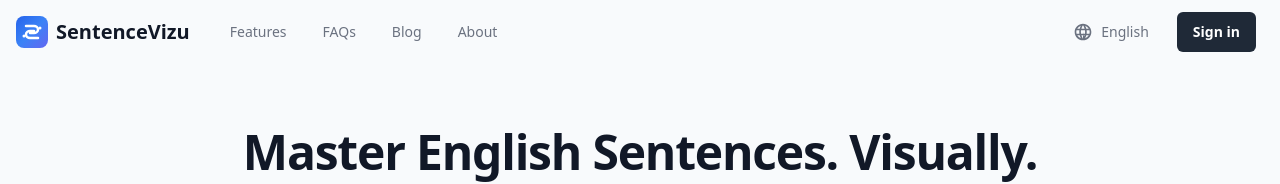
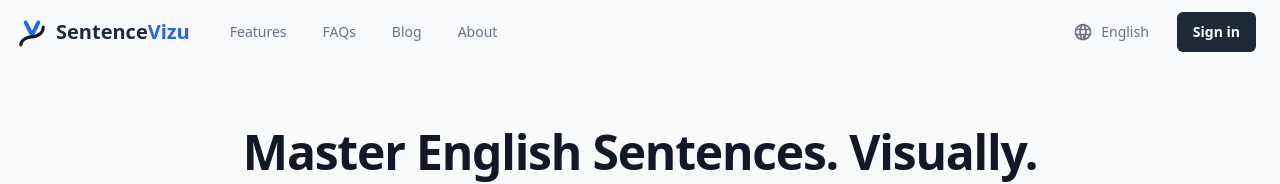
Before and after one commit to bingyanglu/Sentence-Vizu, a Next.js app: page / in a window 1280 px wide. Shown: the top 184 px of the page. Built offline with nearby package versions, Linux system fonts and the light colour scheme.

Commit message:
在布局中添加图标配置，更新主页按钮的无障碍标签，扩展网站地图以包含博客路由，并优化 Logo 组件以支持文本显示。

```diff
--- /dev/null
+++ b/app/blog/page.tsx
@@ -0,0 +1,45 @@
+import type { Metadata } from 'next'
+
+export const metadata: Metadata = {
+  title: 'Blog | SentenceVizu',
+  description: 'Read about sentence diagramming, grammar tips, and language learning insights from the SentenceVizu team.',
+}
+
+export default function BlogPage() {
+  return (
+    <div className="min-h-screen bg-gray-50">
+      <div className="max-w-4xl mx-auto px-4 py-16">
+        <div className="text-center mb-12">
+          <h1 className="text-4xl font-bold text-gray-900 mb-4">
+            SentenceVizu Blog
+          </h1>
+          <p className="text-xl text-gray-600 max-w-2xl mx-auto">
+            Explore grammar insights, sentence diagramming tips, and language learning resources.
+          </p>
+        </div>
+
+        <div className="bg-white rounded-lg shadow-sm p-8 text-center">
+          <div className="mb-6">
+            <div className="mx-auto flex items-center justify-center h-16 w-16 rounded-full bg-blue-100">
+              <svg className="h-8 w-8 text-blue-600" fill="none" stroke="currentColor" viewBox="0 0 24 24">
+                <path strokeLinecap="round" strokeLinejoin="round" strokeWidth="2" d="M12 6.253v13m0-13C10.832 5.477 9.246 5 7.5 5S4.168 5.477 3 6.253v13C4.168 18.477 5.754 18 7.5 18s3.332.477 4.5 1.253m0-13C13.168 5.477 14.754 5 16.5 5c1.746 0 3.332.477 4.5 1.253v13C20.832 18.477 19.246 18 17.5 18c-1.746 0-3.332.477-4.5 1.253"></path>
+              </svg>
+            </div>
+          </div>
+          <h2 className="text-2xl font-semibold text-gray-900 mb-4">
+            Coming Soon
+          </h2>
+          <p className="text-gray-600 mb-6">
+            We're working on bringing you valuable content about sentence diagramming, grammar rules, and language learning techniques. Stay tuned!
+          </p>
+          <a
+            href="/"
+            className="inline-flex items-center px-4 py-2 border border-transparent text-sm font-medium rounded-md text-white bg-blue-600 hover:bg-blue-700 transition-colors"
+          >
+            Back to Home
+          </a>
+        </div>
+      </div>
+    </div>
+  )
+}
--- a/app/layout.tsx
+++ b/app/layout.tsx
@@ -14,6 +14,11 @@ export const metadata: Metadata = {
   description: 'Instantly diagram and analyze English sentences with SentenceVizu. Our visual tool makes grammar easy with color-coding, mind maps, and Reed-Kellogg diagrams.',
   alternates: {
     canonical: '/',
+  },
+  icons: {
+    icon: '/logo.png',
+    shortcut: '/logo.png',
+    apple: '/logo.png',
   },
   openGraph: {
     title: 'SentenceVizu | Sentence Diagramming & Visual Analysis Tool',
--- a/app/page.tsx
+++ b/app/page.tsx
@@ -129,6 +129,7 @@ export default function Home() {
                       className="relative px-4 sm:px-6 py-2 text-sm rounded-md font-semibold bg-primary-btn disabled:opacity-50 disabled:cursor-not-allowed"
                       onClick={analyzeSentence}
                       disabled={isAnalyzing || !input.trim()}
+                      aria-label="Analyze the entered sentence for grammar and parts of speech"
                     >
                       {isAnalyzing ? 'Analyzing...' : 'Analyze'}
                     </button>
--- a/app/sitemap.ts
+++ b/app/sitemap.ts
@@ -8,6 +8,7 @@ export default function sitemap(): MetadataRoute.Sitemap {
   const staticRoutes: { url: string; changeFrequency: ChangeFrequency; priority: number }[] = [
     { url: `${baseUrl}/`, changeFrequency: 'monthly', priority: 1.0 },
     { url: `${baseUrl}/about`, changeFrequency: 'yearly', priority: 0.8 },
+    { url: `${baseUrl}/blog`, changeFrequency: 'weekly', priority: 0.7 },
     { url: `${baseUrl}/terms`, changeFrequency: 'yearly', priority: 0.5 },
     { url: `${baseUrl}/privacy`, changeFrequency: 'yearly', priority: 0.5 },
   ]
--- a/components/Header.tsx
+++ b/components/Header.tsx
@@ -2,7 +2,7 @@
 
 import { useState } from 'react'
 import { usePathname } from 'next/navigation'
-import Logo from './Logo'
+import Logo from '@/components/Logo'
 
 export default function Header() {
   const [isMobileMenuOpen, setIsMobileMenuOpen] = useState(false)
@@ -25,9 +25,8 @@ export default function Header() {
           {/* Desktop Navigation */}
           <nav className="hidden justify-between lg:flex">
             <div className="flex items-center gap-6">
-              <a href="/" className="flex items-center gap-2">
-                <Logo size={32} />
-                <span className="text-xl text-primary-brand font-bold">SentenceVizu</span>
+              <a href="/" className="flex items-center">
+                <Logo showText={true} />
               </a>
               <div className="flex items-center">
                 <ul className="group flex flex-1 list-none items-center justify-center space-x-1">
@@ -46,7 +45,7 @@ export default function Header() {
                     </>
                   )}
                   <li>
-                    <a className="text-muted-foreground hover:text-gray-900 h-10 px-4 py-2 inline-flex items-center justify-center rounded-md text-sm font-medium transition-colors" href="#">
+                    <a className="text-muted-foreground hover:text-gray-900 h-10 px-4 py-2 inline-flex items-center justify-center rounded-md text-sm font-medium transition-colors" href="/blog">
                       Blog
                     </a>
                   </li>
@@ -59,7 +58,10 @@ export default function Header() {
               </div>
             </div>
             <div className="shrink-0 flex gap-2 items-center">
-              <button className="flex items-center gap-x-2 h-10 px-3 py-2 text-sm text-muted-foreground">
+              <button
+                className="flex items-center gap-x-2 h-10 px-3 py-2 text-sm text-muted-foreground"
+                aria-label="Switch language"
+              >
                 <svg stroke="currentColor" fill="currentColor" strokeWidth="0" viewBox="0 0 24 24" className="text-xl" height="1em" width="1em" xmlns="http://www.w3.org/2000/svg">
                   <path fill="none" d="M0 0h24v24H0z"></path>
                   <path d="M11.99 2C6.47 2 2 6.48 2 12s4.47 10 9.99 10C17.52 22 22 17.52 22 12S17.52 2 11.99 2zm6.93 6h-2.95a15.65 15.65 0 0 0-1.38-3.56A8.03 8.03 0 0 1 18.92 8zM12 4.04c.83 1.2 1.48 2.53 1.91 3.96h-3.82c.43-1.43 1.08-2.76 1.91-3.96zM4.26 14C4.1 13.36 4 12.69 4 12s.1-1.36.26-2h3.38c-.08.66-.14 1.32-.14 2 0 .68.06 1.34.14 2H4.26zm.82 2h2.95c.32 1.25.78 2.45 1.38 3.56A7.987 7.987 0 0 1 5.08 16zm2.95-8H5.08a7.987 7.987 0 0 1 4.33-3.56A15.65 15.65 0 0 0 8.03 8zM12 19.96c-.83-1.2-1.48-2.53-1.91-3.96h3.82c-.43 1.43-1.08 2.76-1.91-3.96zM14.34 14H9.66c-.09-.66-.16-1.32-.16-2 0-.68.07-1.35.16-2h4.68c.09.65.16 1.32.16 2 0 .68-.07 1.34-.16 2zm.25 5.56c.6-1.11 1.06-2.31 1.38-3.56h2.95a8.03 8.03 0 0 1-4.33 3.56zM16.36 14c.08-.66.14-1.32.14-2 0-.68-.06-1.34-.14-2h3.38c.16.64.26 1.31.26 2s-.1 1.36-.26 2h-3.38z"></path>
@@ -70,6 +72,7 @@ export default function Header() {
                 <button
                   onClick={handleSignInClick}
                   className="bg-gray-800 text-white hover:bg-gray-900 h-10 px-4 py-2 inline-flex items-center justify-center rounded-md text-sm font-semibold transition-colors"
+                  aria-label="Sign in to your account"
                 >
                   Sign in
                 </button>
@@ -79,13 +82,14 @@ export default function Header() {
 
           {/* Mobile Navigation */}
           <div className="block lg:hidden flex items-center justify-between">
-            <a href="/" className="flex items-center gap-2">
-              <Logo size={32} />
-              <span className="text-xl font-bold">SentenceVizu</span>
+            <a href="/" className="flex items-center">
+              <Logo showText={true} />
             </a>
             <button
               className="h-10 w-10 inline-flex items-center justify-center rounded-md"
               onClick={() => setIsMobileMenuOpen(!isMobileMenuOpen)}
+              aria-label="Toggle mobile menu"
+              aria-expanded={isMobileMenuOpen}
             >
               <svg xmlns="http://www.w3.org/2000/svg" width="24" height="24" viewBox="0 0 24 24" fill="none" stroke="currentColor" strokeWidth="2" strokeLinecap="round" strokeLinejoin="round">
                 <line x1="4" x2="20" y1="12" y2="12"></line>
--- a/components/Logo.tsx
+++ b/components/Logo.tsx
@@ -1,60 +1,36 @@
-import { useId } from 'react';
-
 interface LogoProps {
-  size?: number;
+  showText?: boolean;
   className?: string;
+  iconSize?: number;
 }
 
-export default function Logo({ size = 32, className = "" }: LogoProps) {
-  const gradientId = useId();
-
-  return (
+export default function Logo({ showText = false, className = "", iconSize = 32 }: LogoProps) {
+  const SvgIcon = ({size, svgClassName}: {size: number, svgClassName?: string}) => (
     <svg
       width={size}
       height={size}
-      viewBox="0 0 32 32"
-      fill="none"
+      viewBox="0 0 100 100"
       xmlns="http://www.w3.org/2000/svg"
-      className={className}
+      className={svgClassName}
     >
-      {/* 梯度定义 */}
-      <defs>
-        <linearGradient id={gradientId} x1="0%" y1="0%" x2="100%" y2="100%">
-          <stop offset="0%" stopColor="#2563eb" />
-          <stop offset="50%" stopColor="#3b82f6" />
-          <stop offset="100%" stopColor="#6366f1" />
-        </linearGradient>
-      </defs>
-
-      {/* 背景圆角矩形 */}
-      <rect
-        width="32"
-        height="32"
-        rx="8"
-        fill={`url(#${gradientId})`}
-      />
-
-      {/* 字母S的现代化设计，结合数据可视化元素 */}
-      <g fill="white">
-        {/* S字母的上半部分 */}
-        <path d="M10 10h8c2 0 4 1.5 4 3.5s-2 3.5-4 3.5h-4"
-              stroke="white"
-              strokeWidth="2.5"
-              strokeLinecap="round"
-              fill="none"/>
-
-        {/* S字母的下半部分 */}
-        <path d="M22 22h-8c-2 0-4-1.5-4-3.5s2-3.5 4-3.5h4"
-              stroke="white"
-              strokeWidth="2.5"
-              strokeLinecap="round"
-              fill="none"/>
-
-        {/* 可视化数据点 */}
-        <circle cx="24" cy="12" r="1.5" />
-        <circle cx="8" cy="20" r="1.5" />
-        <circle cx="16" cy="16" r="1" opacity="0.8" />
+      <title>SentenceVizu Logo</title>
+      <g fill="none" strokeLinecap="round" strokeLinejoin="round">
+        <path d="M30 20 L50 60 L70 20" stroke="#2563eb" strokeWidth="12"/>
+        <path d="M85 35 C 85 55, 65 65, 50 65 S 15 75, 15 90" stroke="#111827" strokeWidth="10" />
       </g>
     </svg>
   );
+
+  if (showText) {
+    return (
+      <div className={`flex items-center gap-2 ${className}`}>
+        <SvgIcon size={32} svgClassName=""/>
+        <span className="text-xl font-bold text-gray-800 dark:text-gray-200">
+          Sentence<span className="text-blue-600">Vizu</span>
+        </span>
+      </div>
+    );
+  }
+
+  return <SvgIcon size={iconSize} svgClassName={className} />;
 }
```
Also changed, not shown: public/logo.png (added).
